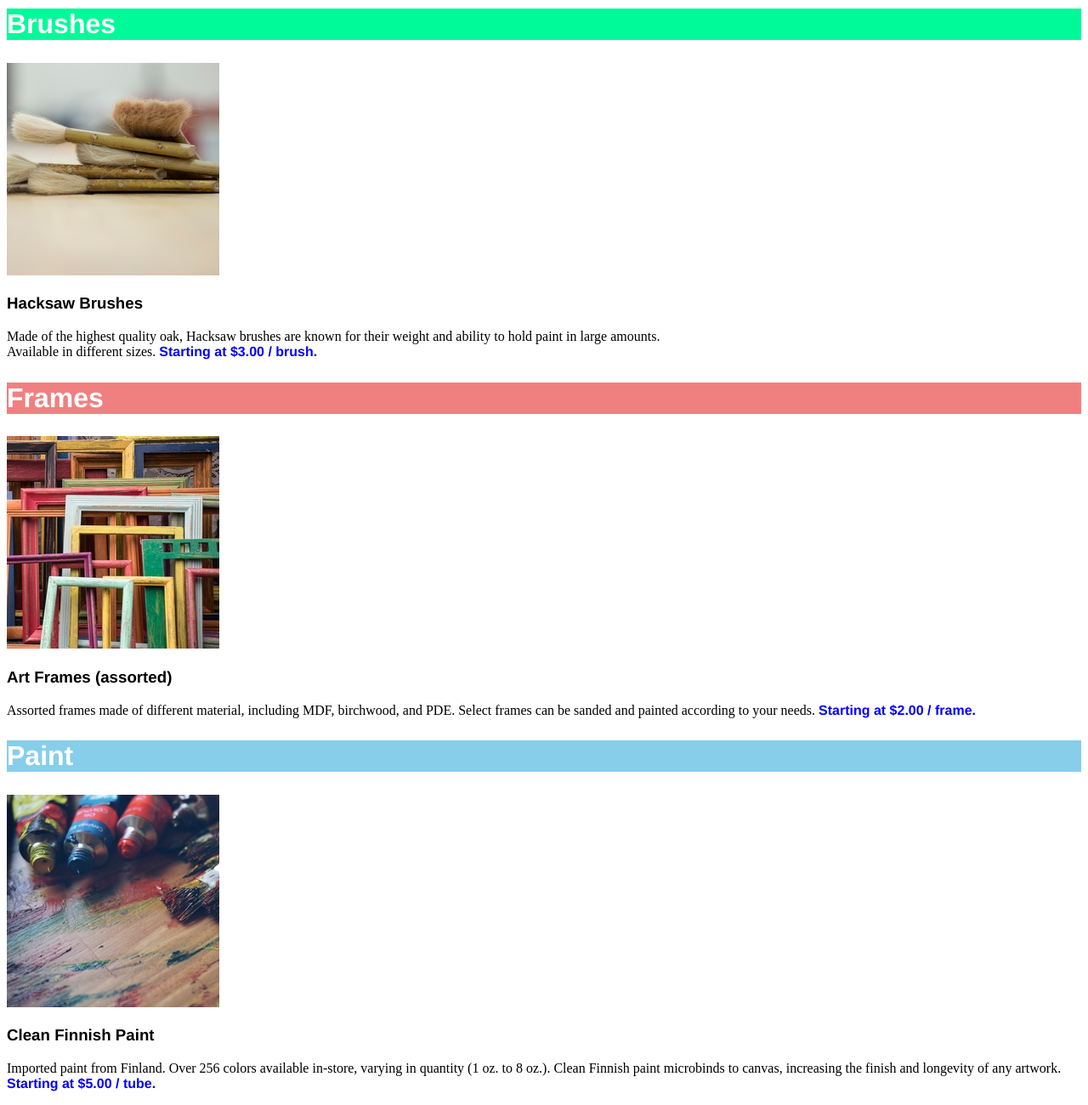
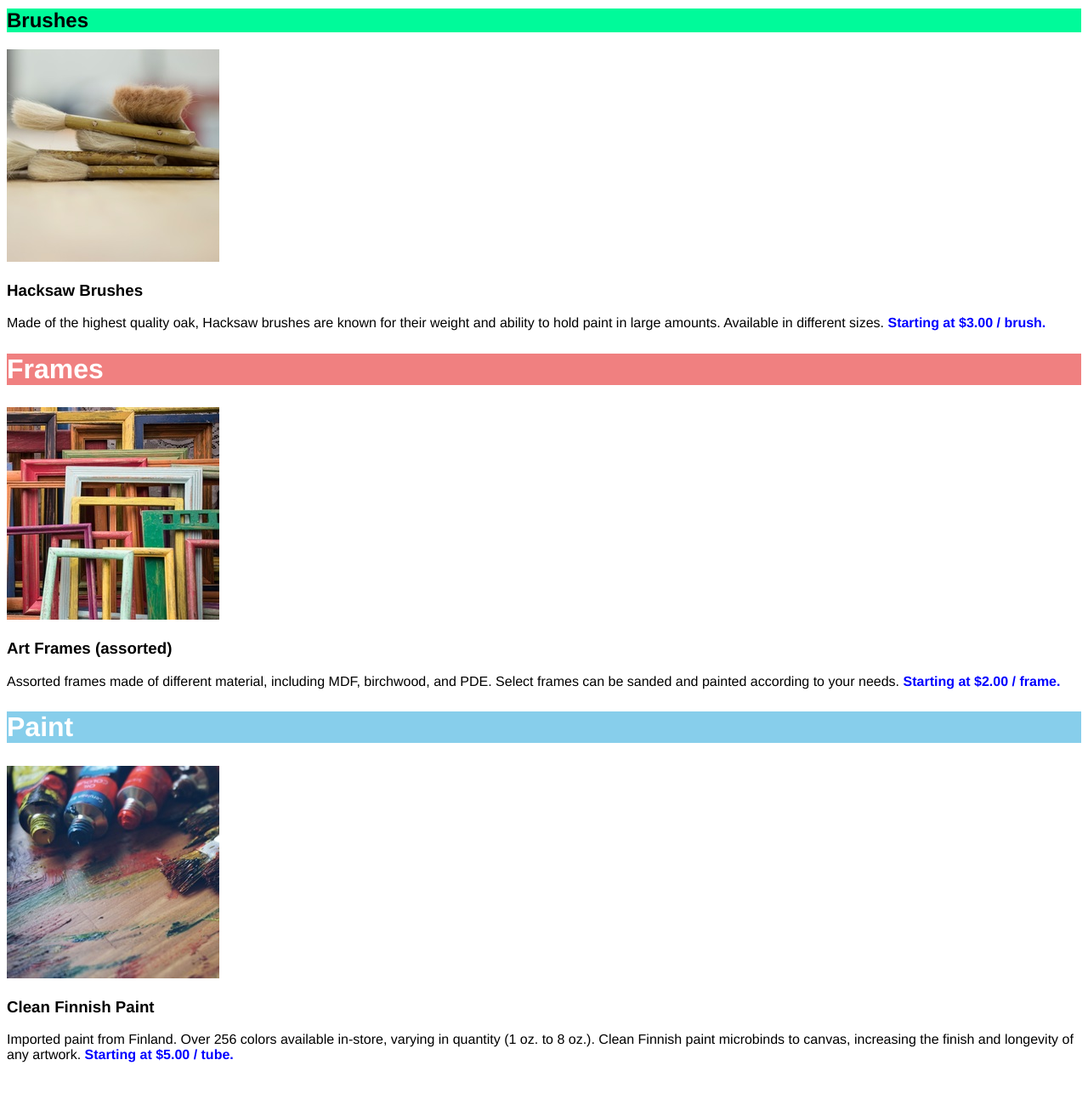
Before and after one commit to iamvldmrbrvkv/codecademy, a plain HTML site: page projects/dasmotos-arts-&-crafts/index.html in a window 1280 px wide. Shown: the part 239-1539 px from the top of the page at 85% size. After the commit the page ends 1505 px from the top, so only its background shows below. Drawn offline with Linux system fonts and the light colour scheme.

Commit message:
edited project

```diff
--- a/projects/dasmotos-arts-&-crafts/index.html
+++ b/projects/dasmotos-arts-&-crafts/index.html
@@ -9,17 +9,26 @@
 </head>
 <body>
     <h1>Dasmoto’s Arts & Crafts</h1>
-    <h2 class="brushes">Brushes</h2>
+
+    <div class="div"></div>
+      <h2 id="brushes">Brushes</h2>
       <img src="./resourses/images/hacksaw.jpeg" alt="Hacksaw">
       <h3>Hacksaw Brushes</h3>
-        <p>Made of the highest quality oak, Hacksaw brushes are known for their weight and ability to hold paint in large amounts. <br>Available in different sizes. <strong class="strong">Starting at $3.00 / brush.</strong></p>
-    <h2 class="frames">Frames</h2>
+      <p>Made of the highest quality oak, Hacksaw brushes are known for their weight and ability to hold paint in large amounts. Available in different sizes. <span class="span">Starting at $3.00 / brush.</span></p>
+    </div>
+
+    <div class="div">
+      <h2 id="frames">Frames</h2>
       <img src="./resourses/images/frames.jpeg" alt="Frames">
       <h3>Art Frames (assorted)</h3>
-        <p>Assorted frames made of different material, including MDF, birchwood, and PDE. Select frames can be sanded and painted according to your needs. <strong class="strong">Starting at $2.00 / frame.</strong></p>
-    <h2 class="paint">Paint</h2>
+      <p>Assorted frames made of different material, including MDF, birchwood, and PDE. Select frames can be sanded and painted according to your needs. <span class="span">Starting at $2.00 / frame.</span></p>
+    </div>
+
+    <div class="div">
+      <h2 id="paint">Paint</h2>
       <img src="./resourses/images/finnish.jpeg" alt="Paint">
       <h3>Clean Finnish Paint</h3>
-        <p>Imported paint from Finland. Over 256 colors available in-store, varying in quantity (1 oz. to 8 oz.). Clean Finnish paint microbinds to canvas, increasing the finish and longevity of any artwork. <strong class="strong">Starting at $5.00 / tube.</strong></p>
+      <p>Imported paint from Finland. Over 256 colors available in-store, varying in quantity (1 oz. to 8 oz.). Clean Finnish paint microbinds to canvas, increasing the finish and longevity of any artwork. <span class="span">Starting at $5.00 / tube.</span></p>
+    </div>
 </body>
 </html>
--- a/projects/dasmotos-arts-&-crafts/resourses/css/index.css
+++ b/projects/dasmotos-arts-&-crafts/resourses/css/index.css
@@ -1,5 +1,11 @@
+h1,
+h2,
+h3,
+p {
+    font-family: Helvetica;
+}
+
 h1 {
-    font-family: Helvetica;
     font-size: 100px;
     font-weight: bold;
     color: khaki;
@@ -7,46 +13,26 @@ h1 {
     background-image: url('../images/pattern.jpeg');
 }
 
-h3 {
-    font-family: Helvetica;
-    color:black;
-    text-align: left;
-}
-
-p {
-    color: black;
-    text-align: left;
-}
-
-.brushes {
-    background-color: mediumspringgreen;
-    font-family: Helvetica;
+.div h2 {
     font-size: 32px;
     font-weight: bold;
     color: white;
     width: 100%;
 }
 
-.frames {
-    background-color: lightcoral;
-    font-family: Helvetica;
-    font-size: 32px;
-    font-weight: bold;
-    color: white;
-    width: 100%;
+#brushes {
+    background-color: mediumspringgreen;
 }
 
-.paint {
-    background-color: skyblue;
-    font-family: Helvetica;
-    font-size: 32px;
-    font-weight: bold;
-    color: white;
-    width: 100%;
+#frames {
+    background-color: lightcoral;
 }
 
-.strong {
-    font-family: Helvetica;
+#paint {
+    background-color: skyblue;
+}
+
+.span {
     font-weight: bold;
     color: blue;
 }
```
Lines whose indentation alone changed are shown as unchanged.
